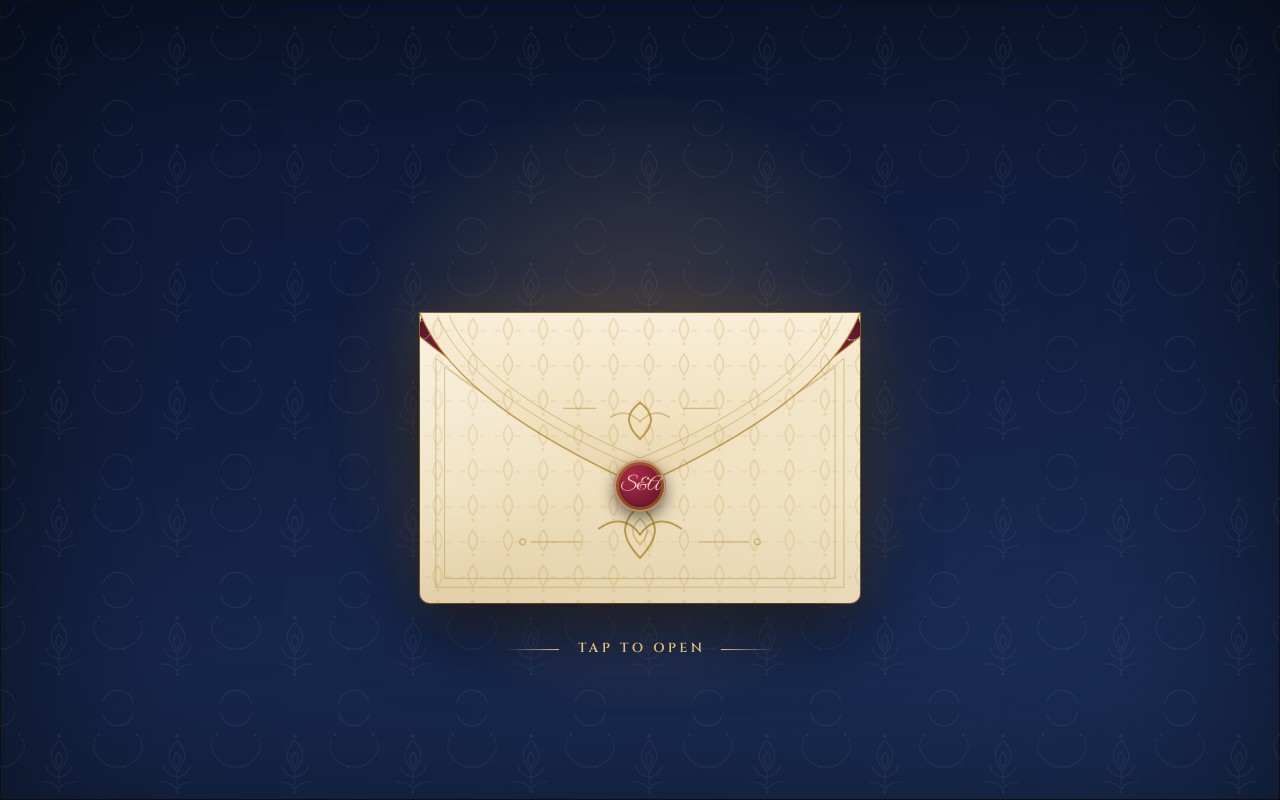
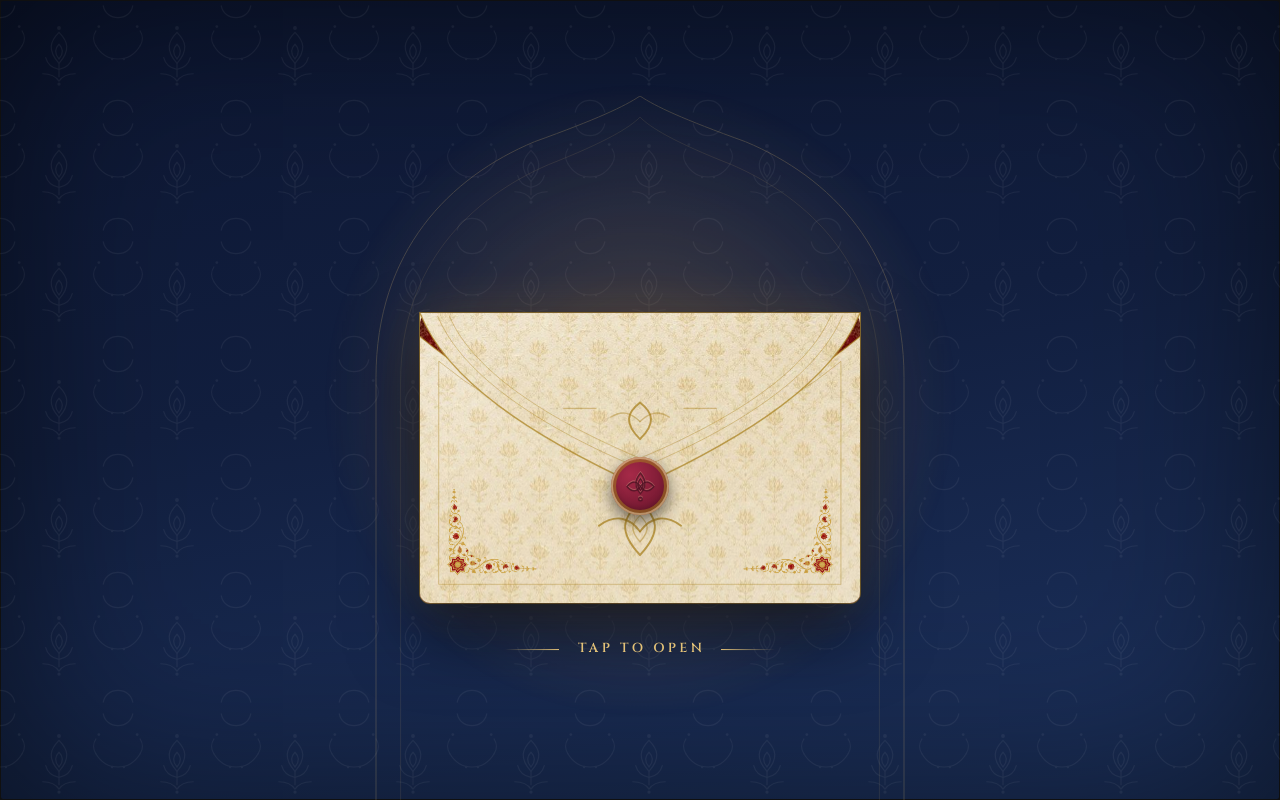
Before and after one commit to shivam-krishana/weddinginvitation, a plain HTML site: page index.html in a window 1280 px wide. Shown: the top 800 px of the page. Drawn offline with nearby package versions, Linux system fonts and the light colour scheme; a web font is replaced by a local one.

Commit message:
Cut the envelope from painted paper and dress the opening card

```diff
--- a/script.js
+++ b/script.js
@@ -277,6 +277,17 @@ setInterval(tick, 1000);
   el.className = "intro";
   el.setAttribute("aria-label", "Open the invitation");
 
+  const niche = document.createElement("div");
+  niche.className = "intro-niche";
+  niche.setAttribute("aria-hidden", "true");
+  niche.innerHTML =
+    '<svg viewBox="0 0 300 400" preserveAspectRatio="xMidYMax meet">' +
+      '<path d="M0 400 V160 C0 88 42 46 90 26 C126 13 141 6 150 0' +
+        ' C159 6 174 13 210 26 C258 46 300 88 300 160 V400"/>' +
+      '<path d="M14 400 V162 C14 96 54 58 98 39 C131 26 144 18 150 12' +
+        ' C156 18 169 26 202 39 C246 58 286 96 286 162 V400"/>' +
+    '</svg>';
+
   const wrapper = document.createElement("div");
   wrapper.className = "envlope-wrapper";
 
@@ -287,6 +298,7 @@ setInterval(tick, 1000);
   const letter = document.createElement("div");
   letter.className = "letter";
   letter.innerHTML =
+    '<div class="letter-page">' +
       '<p class="letter-eyebrow">You are invited</p>' +
       '<p class="letter-shubh" lang="hi">॥ शुभ विवाह ॥</p>' +
       '<p class="letter-names">Shivali <span>&amp;</span> Aastik</p>' +
@@ -295,7 +307,8 @@ setInterval(tick, 1000);
         '<path d="M80 1 C87 5 88 8 80 13 C72 8 73 5 80 1 Z"/>' +
         '<path d="M66 7 C71 3 76 4 79 7 M94 7 C89 3 84 4 81 7"/>' +
       '</svg>' +
-    '<p class="letter-date">23 January 2027</p>';
+      '<p class="letter-date">23 January 2027</p>' +
+    '</div>';
 
   // A patterned liner sits behind everything, so the gaps between the flap's
   // curved edge and the pocket mouth show lining paper rather than the card.
@@ -305,45 +318,36 @@ setInterval(tick, 1000);
 
   const pocket = document.createElement("div");
   pocket.className = "front pocket";
+  // The envelope is cut from two painted sheets: block-printed cream paper on
+  // the outside, crimson damask inside. Both patterns are declared here and
+  // referenced by the flap, so the print runs unbroken across the fold.
   pocket.innerHTML =
     '<svg viewBox="0 0 300 198" preserveAspectRatio="none" aria-hidden="true" focusable="false">' +
       '<defs>' +
-        '<linearGradient id="pocketPaper" x1="0" y1="0" x2="0" y2="1">' +
-          '<stop offset="0" stop-color="#f6e9ce"/>' +
-          '<stop offset=".6" stop-color="#efdfbd"/>' +
-          '<stop offset="1" stop-color="#e3d0a8"/>' +
+        '<pattern id="envPaper" width="300" height="198" patternUnits="userSpaceOnUse">' +
+          '<image href="env-paper.jpg" width="300" height="198" preserveAspectRatio="xMidYMid slice"/>' +
+        '</pattern>' +
+        '<pattern id="envLining" width="300" height="198" patternUnits="userSpaceOnUse">' +
+          '<image href="env-lining.jpg" width="300" height="198" preserveAspectRatio="xMidYMid slice"/>' +
+        '</pattern>' +
+        '<linearGradient id="pocketSheen" x1="0" y1="0" x2="1" y2="1">' +
+          '<stop offset="0" stop-color="#fff" stop-opacity=".3"/>' +
+          '<stop offset=".5" stop-color="#fff" stop-opacity="0"/>' +
+          '<stop offset="1" stop-color="#fff" stop-opacity=".18"/>' +
         '</linearGradient>' +
-        '<linearGradient id="pocketSheen" x1="0" y1="0" x2="1" y2="1">' +
-          '<stop offset="0" stop-color="#fff" stop-opacity=".35"/>' +
-          '<stop offset=".5" stop-color="#fff" stop-opacity="0"/>' +
-          '<stop offset="1" stop-color="#fff" stop-opacity=".2"/>' +
-        '</linearGradient>' +
-        // A block-printed buti laid over the paper, as on the bands inside
-        '<pattern id="buti" width="24" height="24" patternUnits="userSpaceOnUse">' +
-          '<path d="M12 4 C16 9 16 13 12 18 C8 13 8 9 12 4 Z" fill="none" ' +
-            'stroke="#a9801f" stroke-opacity=".22" stroke-width="1"/>' +
-          '<circle cx="12" cy="21" r="1" fill="#a9801f" fill-opacity=".2"/>' +
-          '<path d="M3 12 H7 M17 12 H21" stroke="#a9801f" stroke-opacity=".14" stroke-width="1"/>' +
-        '</pattern>' +
-        '<clipPath id="pocketClip">' +
-          '<path d="M0 16 Q150 140 300 16 L300 198 L0 198 Z"/>' +
-        '</clipPath>' +
       '</defs>' +
-      '<path d="M0 16 Q150 140 300 16 L300 198 L0 198 Z" fill="url(#pocketPaper)"/>' +
-      '<rect width="300" height="198" fill="url(#buti)" clip-path="url(#pocketClip)"/>' +
+      '<path d="M0 16 Q150 140 300 16 L300 198 L0 198 Z" fill="url(#envPaper)"/>' +
       '<path d="M0 16 Q150 140 300 16 L300 198 L0 198 Z" fill="url(#pocketSheen)"/>' +
       '<path class="foil" d="M0 16 Q150 140 300 16"/>' +
-      '<path class="foil foil--thin" d="M11 31 Q150 147 289 31 L289 187 L11 187 Z"/>' +
-      '<path class="foil foil--thin" d="M17 37 Q150 139 283 37 L283 181 L17 181 Z"/>' +
-      '<g class="foil" transform="translate(150 150)">' +
+      '<path class="foil foil--thin" d="M13 33 Q150 145 287 33 L287 185 L13 185 Z"/>' +
+      // An illuminated corner piece at each foot of the frame, mirrored
+      '<image href="env-corner.png" width="74" height="74" transform="translate(16 182) scale(1 -1)"/>' +
+      '<image href="env-corner.png" width="74" height="74" transform="translate(284 182) scale(-1 -1)"/>' +
+      '<g class="foil" transform="translate(150 148)">' +
         '<path d="M0 -19 C12 -9 15 1 0 17 C-15 1 -12 -9 0 -19 Z"/>' +
         '<path class="foil--thin" d="M0 -10 C6 -4 7 0 0 8 C-7 0 -6 -4 0 -10 Z"/>' +
         '<path d="M-28 -3 C-17 -11 -7 -9 0 1"/>' +
         '<path d="M28 -3 C17 -11 7 -9 0 1"/>' +
-        '<path class="foil--thin" d="M-40 6 H-74"/>' +
-        '<path class="foil--thin" d="M40 6 H74"/>' +
-        '<circle class="foil--thin" cx="-80" cy="6" r="2"/>' +
-        '<circle class="foil--thin" cx="80" cy="6" r="2"/>' +
       '</g>' +
     '</svg>';
 
@@ -356,16 +360,8 @@ setInterval(tick, 1000);
   flap.innerHTML =
     '<div class="flap-face">' +
       '<svg viewBox="0 0 300 118" preserveAspectRatio="none" aria-hidden="true" focusable="false">' +
-        '<defs>' +
-          '<linearGradient id="flapPaper" x1="0" y1="0" x2="0" y2="1">' +
-            '<stop offset="0" stop-color="#f9eed8"/>' +
-            '<stop offset=".55" stop-color="#f2e3c3"/>' +
-            '<stop offset="1" stop-color="#e8d5ac"/>' +
-          '</linearGradient>' +
-        '</defs>' +
-        '<clipPath id="flapClip"><path d="' + flapShape + '"/></clipPath>' +
-        '<path d="' + flapShape + '" fill="url(#flapPaper)"/>' +
-        '<rect width="300" height="118" fill="url(#buti)" clip-path="url(#flapClip)"/>' +
+        '<path d="' + flapShape + '" fill="url(#envPaper)"/>' +
+        '<path d="' + flapShape + '" fill="url(#pocketSheen)" opacity=".6"/>' +
         '<path class="foil" d="M0 0 C18 46 76 84 150 118 C224 84 282 46 300 0"/>' +
         '<path class="foil foil--thin" d="M12 2 C29 43 83 78 150 106 C217 78 271 43 288 2"/>' +
         '<path class="foil foil--thin" d="M20 2 C36 40 88 73 150 99 C212 73 264 40 280 2"/>' +
@@ -379,15 +375,25 @@ setInterval(tick, 1000);
     '</div>' +
     '<div class="flap-face flap-face--back">' +
       '<svg viewBox="0 0 300 118" preserveAspectRatio="none" aria-hidden="true" focusable="false">' +
-        '<path d="' + flapShape + '" fill="#8d2340"/>' +
-        '<path d="' + flapShape + '" fill="url(#pocketSheen)" opacity=".5"/>' +
+        '<path d="' + flapShape + '" fill="url(#envLining)"/>' +
+        '<path d="' + flapShape + '" fill="url(#pocketSheen)" opacity=".35"/>' +
       '</svg>' +
     '</div>';
 
   const wax = document.createElement("div");
   wax.className = "wax";
   wax.setAttribute("aria-hidden", "true");
-  wax.textContent = "S&A";
+  // A pressed lotus, cut as relief: a dark impression under a lit highlight
+  wax.innerHTML =
+    '<svg viewBox="0 0 48 48" aria-hidden="true" focusable="false">' +
+      '<g class="wax-relief">' +
+        '<path d="M24 9 C31 17 31 24 24 32 C17 24 17 17 24 9 Z"/>' +
+        '<path d="M24 15 C28 20 28 24 24 28 C20 24 20 20 24 15 Z"/>' +
+        '<path d="M9 24 C15 17 20 18 24 24 C20 30 15 31 9 24 Z"/>' +
+        '<path d="M39 24 C33 17 28 18 24 24 C28 30 33 31 39 24 Z"/>' +
+        '<circle cx="24" cy="38" r="2"/>' +
+      '</g>' +
+    '</svg>';
 
   envelope.append(letter, liner, pocket, flap, wax);
   wrapper.append(envelope);
@@ -396,7 +402,7 @@ setInterval(tick, 1000);
   hint.className = "intro-hint";
   hint.innerHTML = "<span>Tap to open</span>";
 
-  el.append(wrapper, hint);
+  el.append(niche, wrapper, hint);
   // A reload can restore the old scroll position behind the locked overlay,
   // which would drop the reader halfway down the page once it closes.
   if ("scrollRestoration" in history) history.scrollRestoration = "manual";
@@ -412,7 +418,6 @@ setInterval(tick, 1000);
     envelope.classList.remove("close");
     envelope.classList.add("open");
     el.classList.add("opening");
-    hint.innerHTML = "";
     // The card settles at about 1.6s; hold it long enough to read, then go.
     window.setTimeout(() => {
       el.classList.add("done");
--- a/style.css
+++ b/style.css
@@ -633,8 +633,29 @@ body.locked { overflow: hidden; }
   animation: haloBreathe 5s ease-in-out infinite;
   pointer-events: none;
 }
-/* Nothing else moves while the envelope opens */
+/* Nothing else moves or competes while the envelope opens */
 .intro.opening::after { animation-play-state: paused; }
+.intro.opening .intro-hint { opacity: 0; animation: none; transition: opacity .4s ease; }
+
+.intro-niche {
+  position: absolute;
+  left: 50%;
+  bottom: 0;
+  width: min(96vw, 620px);
+  height: min(88%, 720px);
+  margin-left: calc(min(96vw, 620px) / -2);
+  z-index: 1;
+  pointer-events: none;
+  opacity: .22;
+}
+.intro-niche svg { width: 100%; height: 100%; }
+.intro-niche path {
+  fill: none;
+  stroke: var(--gold);
+  stroke-width: 1;
+  vector-effect: non-scaling-stroke;
+}
+.intro-niche path + path { stroke-opacity: .5; }
 
 .intro-hint {
   position: relative;
@@ -727,26 +748,21 @@ body.locked { overflow: hidden; }
   inset: 0;
   z-index: 2;
   border-radius: 10px;
-  background-color: var(--env-liner);
-  background-image: url("damask.svg");
-  background-size: 54px 54px;
+  background: var(--env-liner) url("env-lining.jpg") center / cover no-repeat;
   box-shadow: inset 0 12px 26px rgba(0, 0, 0, .35);
 }
 
 #envelope .wax {
   position: absolute;
-  top: calc(var(--env-height) * 0.596 - 26px);
+  top: calc(var(--env-height) * 0.596 - 29px);
   left: 50%;
-  width: 52px;
-  height: 52px;
-  margin-left: -26px;
+  width: 58px;
+  height: 58px;
+  margin-left: -29px;
   border-radius: 50%;
   z-index: 6;
   display: grid;
   place-items: center;
-  font-family: "Great Vibes", cursive;
-  font-size: 1.1rem;
-  color: #ffe9c6;
   background: radial-gradient(circle at 34% 30%, #a62a48, #6f172f 78%);
   box-shadow:
     0 6px 16px rgba(0, 0, 0, .55),
@@ -756,6 +772,15 @@ body.locked { overflow: hidden; }
   transition: transform .4s cubic-bezier(.3, 0, .2, 1), opacity .4s ease;
   will-change: transform, opacity;
 }
+#envelope .wax svg { width: 74%; height: 74%; }
+/* Relief: a dark impression with a lit edge a hair above it */
+.wax-relief {
+  fill: none;
+  stroke: #4e0f22;
+  stroke-opacity: .85;
+  stroke-width: 1.6;
+  filter: drop-shadow(0 -1px 0 rgba(255, 216, 170, .4));
+}
 #envelope.open .wax { transform: scale(.35) rotate(22deg); opacity: 0; }
 
 #envelope .letter {
@@ -764,69 +789,70 @@ body.locked { overflow: hidden; }
   margin: 0 auto;
   height: 92%;
   top: 4%;
-  border-radius: 4px;
-  background: linear-gradient(180deg, #fffdf6 0%, #fdf5e4 100%);
-  border: 1px solid rgba(169, 128, 31, .55);
-  box-shadow: 0 4px 30px rgba(0, 0, 0, .3);
+  border-radius: 3px;
+  background: #fdf4e0 url("card.jpg") center / cover no-repeat;
+  box-shadow: 0 4px 30px rgba(0, 0, 0, .35), 0 0 0 1px rgba(124, 30, 56, .5);
+  z-index: 1;
+  will-change: transform;
+}
+/* The painted border owns the edges, so the type keeps to the blank centre */
+.letter-page {
+  position: absolute;
+  inset: 11.5% 11% 11.5%;
   display: flex;
   flex-direction: column;
   align-items: center;
   justify-content: center;
-  gap: .3rem;
-  padding: .9rem .7rem calc(var(--env-height) * 0.14);
-  color: #2b2118;
-  z-index: 1;
-  will-change: transform;
+  gap: .25rem;
+  color: #3a2410;
+  text-align: center;
 }
-#envelope .letter::before,
-#envelope .letter::after {
-  content: "";
-  position: absolute;
-  border: 1px solid rgba(169, 128, 31, .6);
-  border-radius: 2px;
-  pointer-events: none;
-}
-#envelope .letter::before { inset: 6px; }
-#envelope .letter::after { inset: 11px; border-color: rgba(169, 128, 31, .3); }
-.letter-rule {
-  width: 62%;
-  max-width: 180px;
-  height: auto;
-  margin: .15rem 0;
-  fill: none;
-  stroke: #a9801f;
-  stroke-width: 1.1;
-  stroke-opacity: .75;
-  stroke-linecap: round;
-}
-.letter-rule path:nth-child(2) { fill: #a9801f; fill-opacity: .18; }
 .letter-eyebrow {
   font-family: "Cinzel", serif;
-  font-size: .72rem;
+  font-size: clamp(.56rem, 1.7vw, .74rem);
   font-weight: 600;
   letter-spacing: .22em;
   text-indent: .22em;
   text-transform: uppercase;
-  color: #8a6a14;
+  color: #8a2231;
 }
-.letter-shubh { font-family: "Tiro Devanagari", serif; font-size: .95rem; color: #8d2340; }
+.letter-shubh {
+  font-family: "Tiro Devanagari", serif;
+  font-size: clamp(.78rem, 2.3vw, 1rem);
+  color: #7c1e38;
+}
 .letter-names {
   font-family: "Great Vibes", cursive;
-  font-size: clamp(1.8rem, 7.5vw, 2.5rem);
-  line-height: 1.1;
+  font-size: clamp(1.5rem, 6.4vw, 2.3rem);
+  line-height: 1.14;
+  color: #2f1d0c;
 }
-.letter-names span { font-family: "Cinzel", serif; font-size: .68rem; color: #8a6a14; vertical-align: middle; }
-.letter-date { font-size: .95rem; font-weight: 600; letter-spacing: .05em; color: #5c4a35; }
+.letter-names span {
+  font-family: "Cinzel", serif;
+  font-size: .3em;
+  color: #9a7217;
+  vertical-align: middle;
+  padding: 0 .25em;
+}
+.letter-rule {
+  width: 58%;
+  max-width: 168px;
+  height: auto;
+  margin: .1rem 0;
+  fill: none;
+  stroke: #9a7217;
+  stroke-width: 1.1;
+  stroke-linecap: round;
+}
+.letter-rule path:nth-child(2) { fill: #9a7217; fill-opacity: .25; }
+.letter-date {
+  font-family: "Cinzel", serif;
+  font-size: clamp(.6rem, 1.9vw, .8rem);
+  letter-spacing: .14em;
+  text-indent: .14em;
+  color: #5a3a16;
+}
 
-/* One continuous gesture: the seal breaks, the flap folds back, the card
-   rises. The envelope stops bobbing while it opens, so the float and the
-   fold are never fighting over the same transform. */
-#envelope.open { animation: none; }
-/* z-index is discrete, so a 0s transition with a delay flips it at an exact
-   moment: the flap drops behind as it passes upright, the card comes to the
-   front only once it starts clearing the pocket. */
-/* Inside a preserve-3d parent the layers are sorted by depth, not z-index,
-   so the folded flap is pushed a few pixels behind the card's plane. */
 #envelope.open .flap {
   transform: rotateX(180deg) translateZ(6px);
   transition: transform .75s .12s cubic-bezier(.45, .05, .25, 1), z-index 0s .45s;
```
Also changed, not shown: card.jpg (added), env-corner.png (added), env-lining.jpg (added), env-paper.jpg (added), 2 other files. Lines whose indentation alone changed are shown as unchanged.
